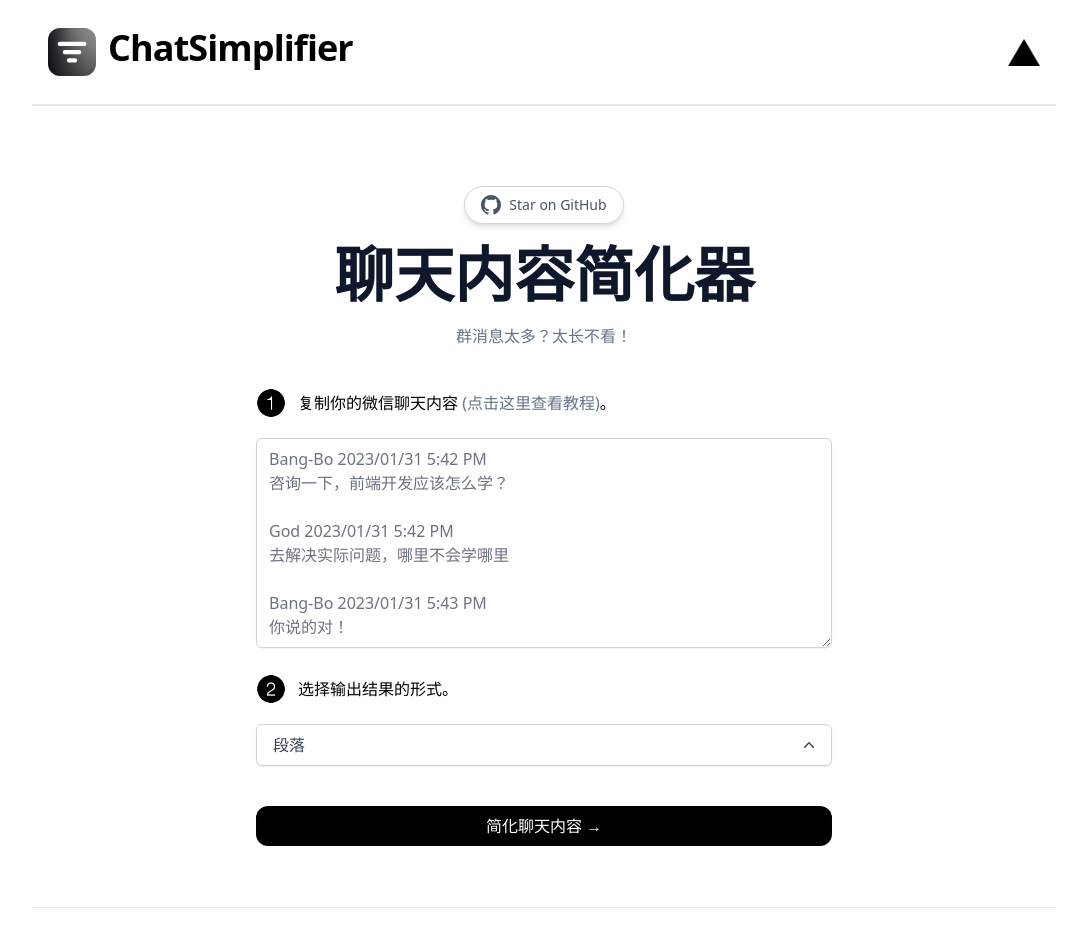
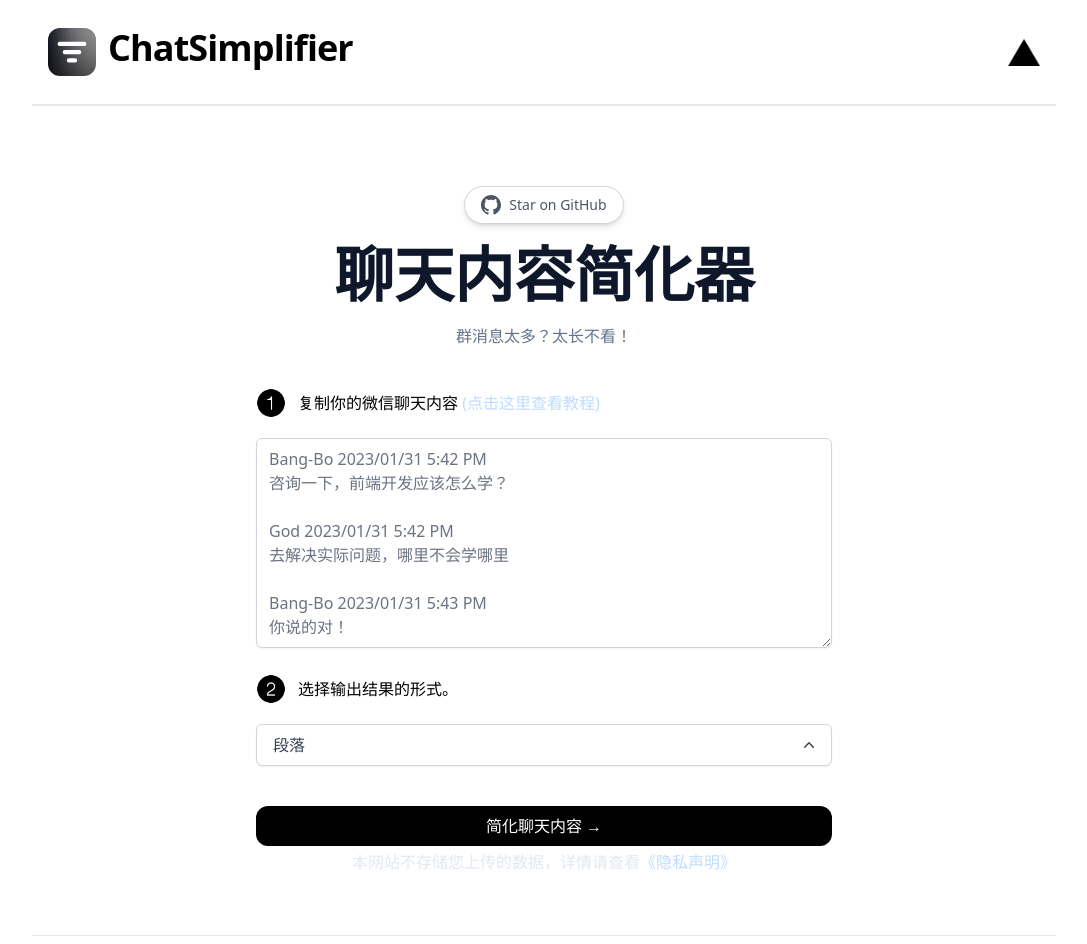
Before and after one commit to zhengbangbo/chat-simplifier, a Next.js app: page / in a window 1280 px wide. Shown: the top 944 px of the page, without its empty margins (96-1183 px from the left). Built offline with nearby package versions, Linux system fonts and the light colour scheme.

Commit message:
feat: add privacy policy link
thank you @HDsky for reminding me

```diff
--- a/pages/index.tsx
+++ b/pages/index.tsx
@@ -96,14 +96,13 @@
             />
             <p className="text-left font-medium">
               复制你的微信聊天内容{" "}
-              <span className="text-slate-500">
+              <span className="text-blue-200 hover:text-blue-400">
                 <a
                   href="https://github.com/zhengbangbo/chat-simplifier/wiki/Help"
                   target="_blank"
                   rel="noopener noreferrer"
                 >(点击这里查看教程)</a>
               </span>
-              。
             </p>
           </div>
           <textarea
@@ -139,6 +138,17 @@
               <LoadingDots color="white" style="large" />
             </button>
           )}
+          <div className="mt-1 items-center space-x-3">
+            <span className="text-slate-200">
+              本网站不存储您上传的数据，详情请查看
+              <a
+                className="text-blue-200 hover:text-blue-400"
+                href="https://github.com/zhengbangbo/chat-simplifier/wiki/Privacy-Policy"
+                target="_blank"
+                rel="noopener noreferrer"
+              >《隐私声明》</a>
+            </span>
+          </div>
         </div>
         <Toaster
           position="top-center"
```
